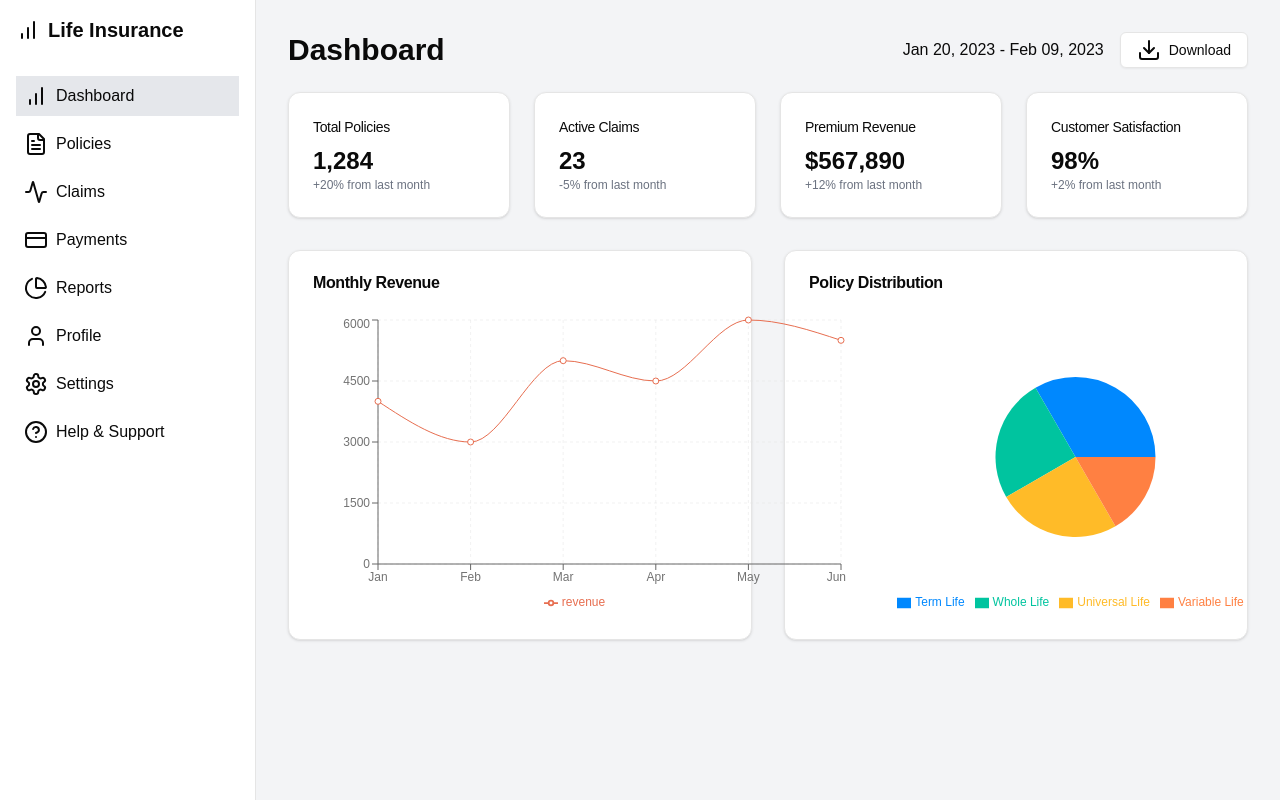
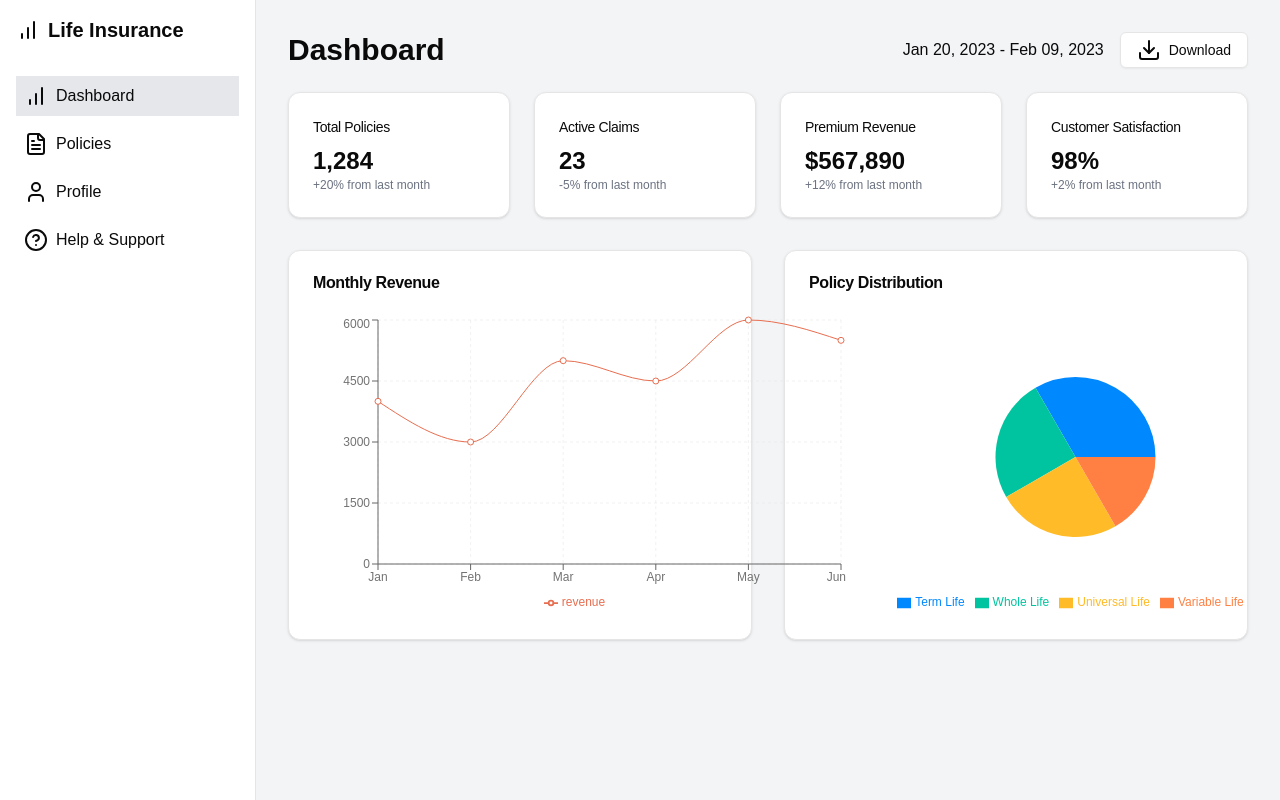
Before and after one commit to Katka1111/no.6, a Next.js app: page / in a window 1280 px wide. Built offline with nearby package versions, Linux system fonts and the light colour scheme.

Commit message:
dashboard

```diff
--- a/components/dashboard.tsx
+++ b/components/dashboard.tsx
@@ -43,11 +43,7 @@ const Sidebar: React.FC<SidebarProps> = ({ activeItem, setActiveItem }) => {
   const menuItems = [
     { name: 'Dashboard', icon: LucideBarChart },
     { name: 'Policies', icon: FileText },
-    { name: 'Claims', icon: Activity },
-    { name: 'Payments', icon: CreditCard },
-    { name: 'Reports', icon: PieChart },
     { name: 'Profile', icon: User },
-    { name: 'Settings', icon: Settings },
     { name: 'Help & Support', icon: HelpCircle },
   ]
 
--- a/package.json
+++ b/package.json
@@ -32,11 +32,11 @@
   },
   "devDependencies": {
     "@types/node": "^20",
-    "@types/react": "^18",
+    "@types/react": "18.3.11",
     "@types/react-dom": "^18",
     "eslint-config-next": "14.2.15",
     "postcss": "^8",
     "tailwindcss": "^3.4.1",
-    "typescript": "^5"
+    "typescript": "5.6.3"
   }
 }
```
Also changed, not shown: 1 other file (tests, documents, lock files or other folders).
